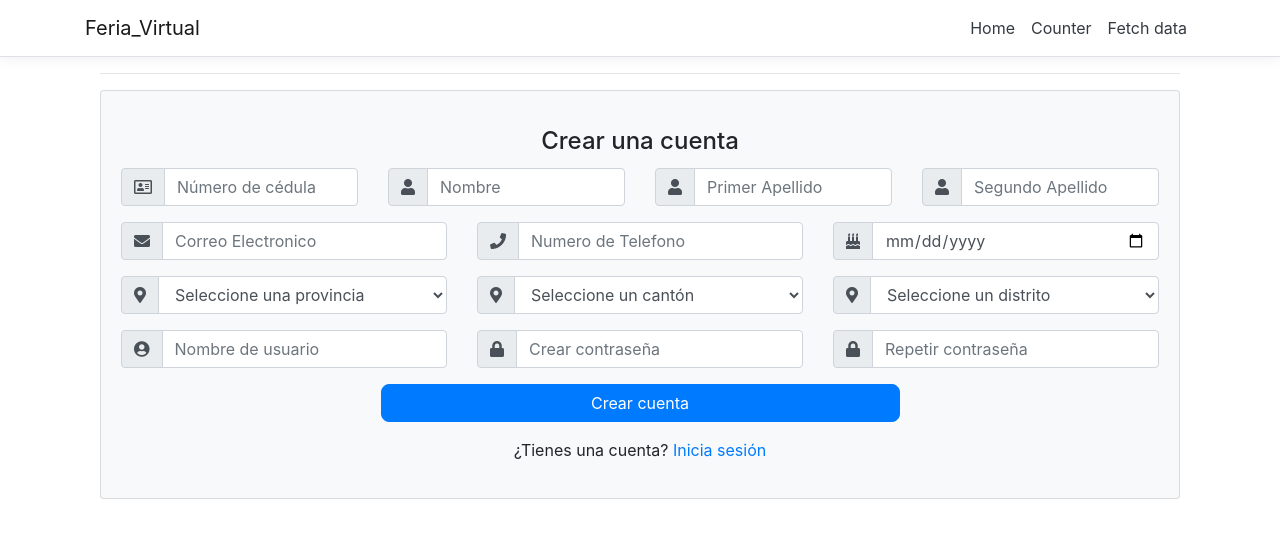
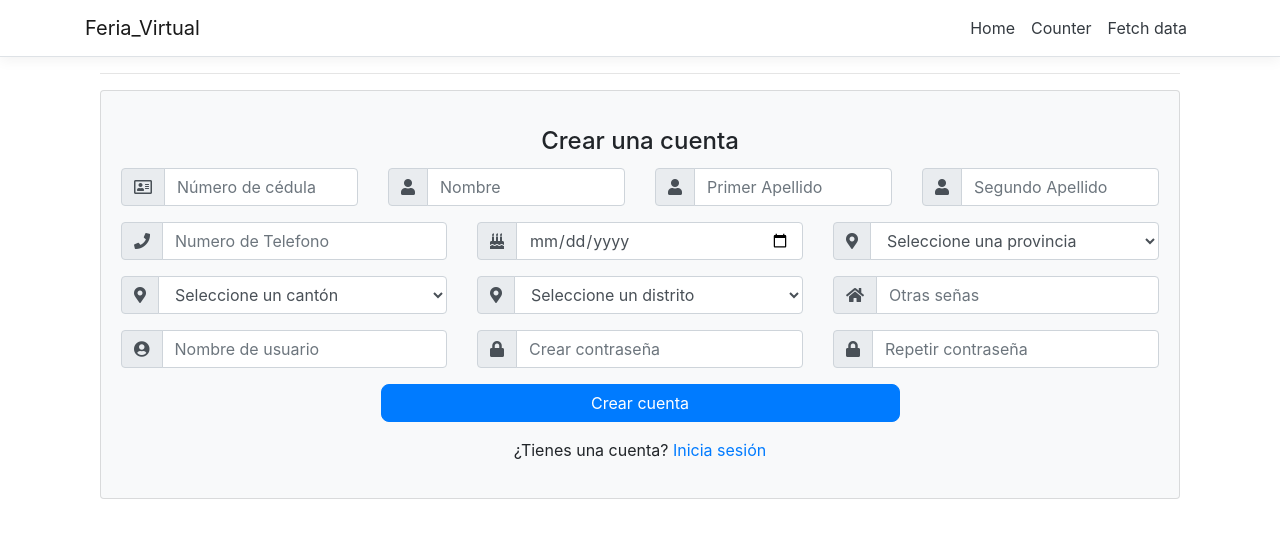
Before and after one commit to paola0298/Feria_Virtual, an Angular app in the folder Feria_Virtual/ClientApp/: page /register-client in a window 1280 px wide. Shown: the top 538 px of the page. Built offline with nearby package versions, Linux system fonts and the light colour scheme.

Commit message:
Agregados ids a html

```diff
--- a/Feria_Virtual/ClientApp/src/app/register-client/register-client.component.css
+++ b/Feria_Virtual/ClientApp/src/app/register-client/register-client.component.css
@@ -25,3 +25,7 @@
     width: 50%;
     margin: auto;
 }
+
+.modal {
+    margin-top: 50px;
+}
--- a/Feria_Virtual/ClientApp/src/app/register-client/register-client.component.html
+++ b/Feria_Virtual/ClientApp/src/app/register-client/register-client.component.html
@@ -17,28 +17,28 @@
             <div class="input-group-prepend">
               <span class="input-group-text"> <i class="far fa-address-card"></i> </span>
             </div>
-            <input name="" class="form-control" placeholder="Número de cédula" type="text">
+            <input id="idClient" name="idClient" class="form-control" placeholder="Número de cédula" type="text">
           </div> <!-- form-group// -->
 
           <div class="form-group input-group col">
             <div class="input-group-prepend">
               <span class="input-group-text"> <i class="fa fa-user"></i> </span>
             </div>
-            <input name="" class="form-control" placeholder="Nombre" type="text">
+            <input id="name" name="name" class="form-control" placeholder="Nombre" type="text">
           </div> <!-- form-group// -->
 
           <div class="form-group input-group col">
             <div class="input-group-prepend">
               <span class="input-group-text"> <i class="fa fa-user"></i> </span>
             </div>
-            <input name="" class="form-control" placeholder="Primer Apellido" type="text">
+            <input id="last-name1" name="last-name1" class="form-control" placeholder="Primer Apellido" type="text">
           </div> <!-- form-group// -->
 
           <div class="form-group input-group col">
             <div class="input-group-prepend">
               <span class="input-group-text"> <i class="fa fa-user"></i> </span>
             </div>
-            <input name="" class="form-control" placeholder="Segundo Apellido" type="text">
+            <input id="last-name2" name="last-name2" class="form-control" placeholder="Segundo Apellido" type="text">
           </div> <!-- form-group// -->
         </div>
 
@@ -46,24 +46,27 @@
 
           <div class="form-group input-group col">
             <div class="input-group-prepend">
-              <span class="input-group-text"> <i class="fa fa-envelope"></i> </span>
-            </div>
-            <input name="" class="form-control" placeholder="Correo Electronico" type="email">
-          </div> <!-- form-group// -->
-
-          <div class="form-group input-group col">
-            <div class="input-group-prepend">
               <span class="input-group-text"> <i class="fa fa-phone"></i> </span>
             </div>
-            <input name="" class="form-control" placeholder="Numero de Telefono" type="text">
+            <input id="phone" name="phone" class="form-control" placeholder="Numero de Telefono" type="text">
           </div> <!-- form-group// -->
 
           <div class="form-group input-group col">
             <div class="input-group-prepend">
               <span class="input-group-text"> <i class="fas fa-birthday-cake"></i> </span>
             </div>
-            <input name="" class="form-control" placeholder="Fecha de nacimiento" type="date">
+            <input id="birth" name="birth" class="form-control" placeholder="Fecha de nacimiento" type="date">
           </div> <!-- form-group// -->
+
+          <div class="form-group input-group col">
+            <div class="input-group-prepend">
+              <span class="input-group-text"> <i class="fas fa-map-marker-alt"></i> </span>
+            </div>
+            <select class="form-control" id="province" (click)="getProvinces()">
+              <option selected=""> Seleccione una provincia</option>
+              <option *ngFor="let prov of provinces" (click)="loadCanton(prov)">{{ prov }}</option>
+            </select>
+          </div> <!-- form-group end.// -->
 
         </div>
 
@@ -73,11 +76,9 @@
             <div class="input-group-prepend">
               <span class="input-group-text"> <i class="fas fa-map-marker-alt"></i> </span>
             </div>
-            <select class="form-control">
-              <option selected=""> Seleccione una provincia</option>
-              <option>Designer</option>
-              <option>Manager</option>
-              <option>Accaunting</option>
+            <select class="form-control" id="canton">
+              <option selected=""> Seleccione un cantón</option>
+              <option *ngFor="let canton of cantons" (click)="loadDistrict(canton)">{{ canton }}</option>
             </select>
           </div> <!-- form-group end.// -->
 
@@ -85,56 +86,48 @@
             <div class="input-group-prepend">
               <span class="input-group-text"> <i class="fas fa-map-marker-alt"></i> </span>
             </div>
-            <select class="form-control">
-              <option selected=""> Seleccione un cantón</option>
-              <option>Designer</option>
-              <option>Manager</option>
-              <option>Accaunting</option>
+            <select class="form-control" id="district">
+              <option selected=""> Seleccione un distrito</option>
+              <option *ngFor="let district of districts" (click)="setActualDistrict(district)">{{ district }}</option>
             </select>
           </div> <!-- form-group end.// -->
 
           <div class="form-group input-group col">
             <div class="input-group-prepend">
-              <span class="input-group-text"> <i class="fas fa-map-marker-alt"></i> </span>
+              <span class="input-group-text"> <i class="fas fa-home"></i> </span>
             </div>
-            <select class="form-control">
-              <option selected=""> Seleccione un distrito</option>
-              <option>Designer</option>
-              <option>Manager</option>
-              <option>Accaunting</option>
-            </select>
-          </div> <!-- form-group end.// -->
+            <input id="dir" name="dir" class="form-control" placeholder="Otras señas" type="text">
+          </div> <!-- form-group// -->
 
         </div>
 
 
         <div class="row">
-
           <div class="form-group input-group col">
             <div class="input-group-prepend">
               <span class="input-group-text"> <i class="fa fa-user-circle"></i> </span>
             </div>
-            <input name="" class="form-control" placeholder="Nombre de usuario" type="text">
+            <input id="username" name="username" class="form-control" placeholder="Nombre de usuario" type="text">
           </div> <!-- form-group// -->
 
           <div class="form-group input-group col">
             <div class="input-group-prepend">
               <span class="input-group-text"> <i class="fa fa-lock"></i> </span>
             </div>
-            <input class="form-control" placeholder="Crear contraseña" type="password">
+            <input id="pass" class="form-control" placeholder="Crear contraseña" type="password">
           </div> <!-- form-group// -->
 
           <div class="form-group input-group col">
             <div class="input-group-prepend">
               <span class="input-group-text"> <i class="fa fa-lock"></i> </span>
             </div>
-            <input class="form-control" placeholder="Repetir contraseña" type="password">
+            <input id="passConfirm" class="form-control" placeholder="Repetir contraseña" type="password">
           </div> <!-- form-group// -->
 
         </div>
 
         <div class="form-group">
-          <button type="submit" class="btn btn-primary btn-block">Crear cuenta</button>
+          <button type="submit" class="btn btn-primary btn-block" (click)="saveClient()">Crear cuenta</button>
         </div> <!-- form-group// -->
 
         <p class="text-center">¿Tienes una cuenta? <a href="">Inicia sesión</a> </p>
@@ -145,3 +138,25 @@
   </div> <!-- card.// -->
 </div>
 <!--container end.//-->
+
+
+
+<!-- The Modal -->
+<div class="modal" id="saveMsj">
+  <div class="modal-dialog">
+    <div class="modal-content">
+      <!-- Modal Header -->
+      <div class="modal-header">
+        <h4 class="modal-title" id="saveMsjLabel"></h4>
+      </div>
+      <!-- Modal body -->
+      <div class="modal-body">
+        <a id="msjText"></a>
+      </div>
+      <!-- Modal footer -->
+      <div class="modal-footer">
+        <button type="button" class="btn btn-primary btn-block" data-dismiss="modal" (click)="closeModal('saveMsj')">Close</button>
+      </div>
+    </div>
+  </div>
+</div>
--- a/Feria_Virtual/ClientApp/src/app/register-client/register-client.component.ts
+++ b/Feria_Virtual/ClientApp/src/app/register-client/register-client.component.ts
@@ -25,15 +25,16 @@ export class RegisterClientComponent implements OnInit {
     let lastName2 = (document.getElementById("last-name2") as HTMLInputElement);
     let username = (document.getElementById("username") as HTMLInputElement);
     let pass = (document.getElementById("pass") as HTMLInputElement);
+    let passConfirm = (document.getElementById("passConfirm") as HTMLInputElement);
     let birth = (document.getElementById("birth") as HTMLInputElement);
-    let province = document.getElementById("provinceDDM");
-    let canton = document.getElementById("cantonDDM");
-    let district = document.getElementById("districtDDM");
+    let province = document.getElementById("province");
+    let canton = document.getElementById("canton");
+    let district = document.getElementById("district");
     let dir = (document.getElementById("dir") as HTMLInputElement);
     let phone = (document.getElementById("phone") as HTMLInputElement);
 
     if (idClient.value == '' || name.value == '' || lastName1.value == '' || lastName2.value == '' || username.value == '' || phone.value == '' || birth.value == '' ||
-      dir.value == '' || pass.value == '') {
+      dir.value == '' || pass.value == '' || passConfirm.value == '') {
         this.utilsService.showInfoModal("Error", "Por favor complete todos los campos.", "saveMsjLabel", "msjText", 'saveMsj');
 
     } else {
@@ -42,7 +43,7 @@ export class RegisterClientComponent implements OnInit {
       let phoneN = Number(phone.value);
 
       //TODO enviar solicitud de afiliacion
-      this.utilsService.cleanField([idClient, name, lastName1, lastName2, username, pass, phone, dir],
+      this.utilsService.cleanField([idClient, name, lastName1, lastName2, username, pass, phone, dir, passConfirm],
         [province, canton, district], ["Provincia", "Canton", "Distrito"]);
     }
   }
@@ -77,7 +78,7 @@ export class RegisterClientComponent implements OnInit {
    * @param province Provincia seleccionada
    */
   loadCanton(province: string): void {
-    document.getElementById("provinceDDM").textContent = province;
+    document.getElementById("province").setAttribute("selected", province);
     var index = this.provinces.indexOf(province) + 1;
     this.getCantons(index.toString());
   }
@@ -87,9 +88,9 @@ export class RegisterClientComponent implements OnInit {
    * @param canton Canton seleccionado
    */
   loadDistrict(canton: string): void {
-    document.getElementById("cantonDDM").textContent = canton;
+    document.getElementById("canton").setAttribute("selected", canton);
     var idCanton = this.cantons.indexOf(canton) + 1;
-    var idProvince = this.provinces.indexOf(document.getElementById("provinceDDM").textContent) + 1;
+    var idProvince = this.provinces.indexOf(document.getElementById("province").getAttribute("selected")) + 1;
     console.log(idCanton + '\n' + idProvince);
     this.getDistricts(idCanton.toString(), idProvince.toString());
   }
@@ -99,6 +100,14 @@ export class RegisterClientComponent implements OnInit {
    * @param district
    */
   setActualDistrict(district: string): void {
-    document.getElementById("districtDDM").textContent = district;
+    document.getElementById("district").setAttribute("selected", district);
+  }
+
+  /**
+   * Metodo para cerrar un modal
+   * @param id Id del modal a cerrar
+   */
+  closeModal(id: string): void {
+    document.getElementById(id).style.setProperty('display', 'none');
   }
 }
```
